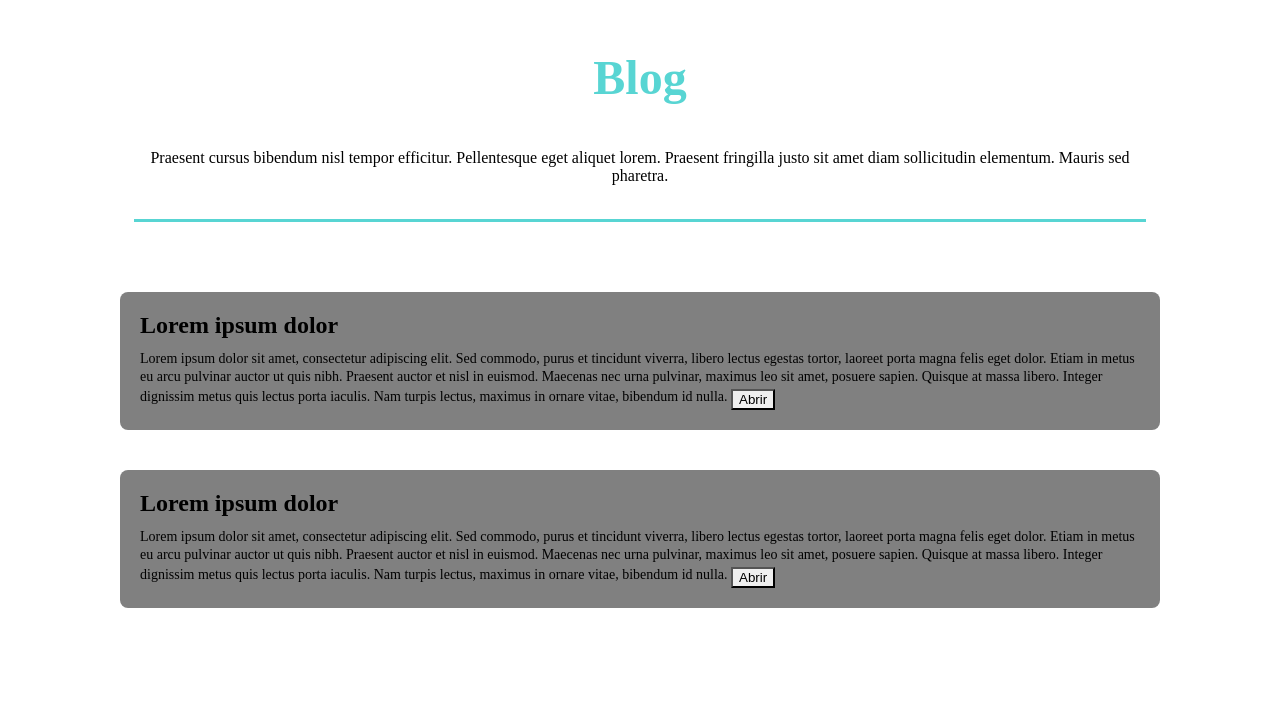
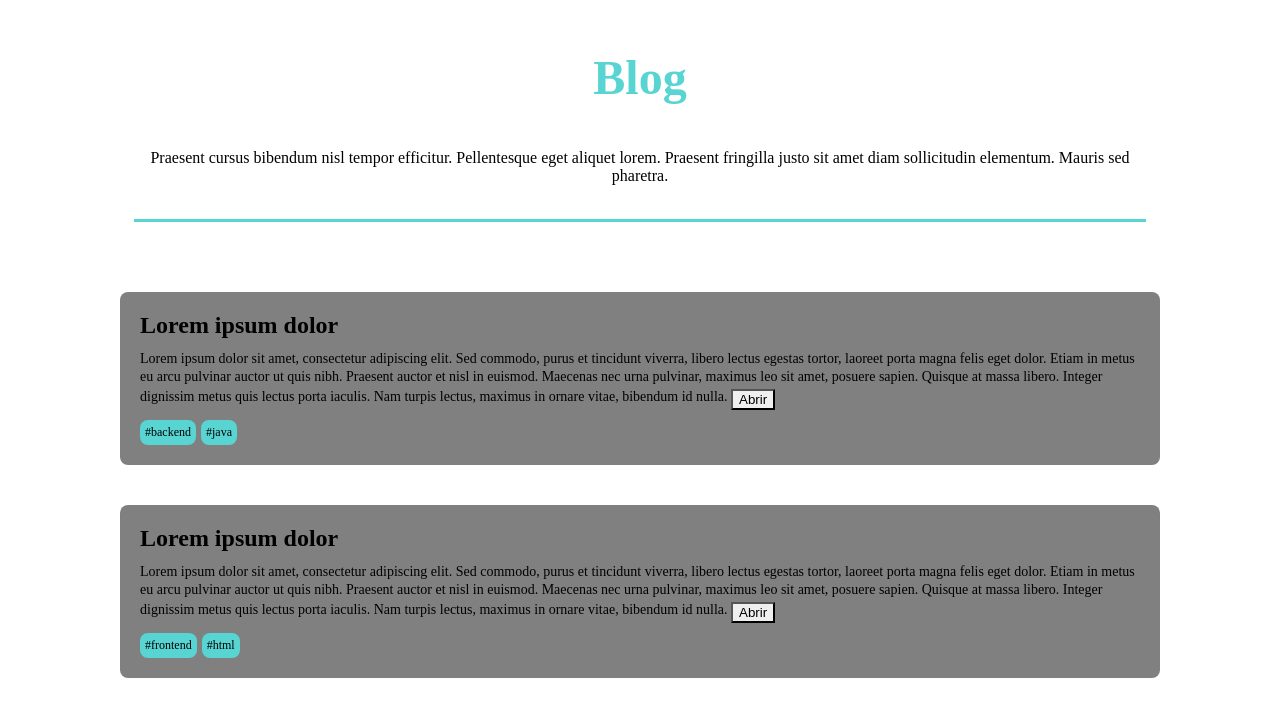
Before and after one commit to chiachio-pedro/easy-freela, a Next.js app in the folder frontend/: page /blog in a window 1280 px wide. Shown: the top 716 px of the page. Built offline with nearby package versions, Linux system fonts and the light colour scheme.

Commit message:
add blog tags and fix indentation

```diff
--- a/frontend/src/pages/blog.tsx
+++ b/frontend/src/pages/blog.tsx
@@ -54,24 +54,55 @@ export default function Blog() {
           </div>
           <span style={{ fontSize: '14px' }}>
             {' '}
-            Lorem ipsum dolor sit amet, consectetur adipiscing elit. Sed
-            commodo, purus et tincidunt viverra, libero lectus egestas tortor,
-            laoreet porta magna felis eget dolor. Etiam in metus eu arcu
-            pulvinar auctor ut quis nibh. Praesent auctor et nisl in euismod.
-            Maecenas nec urna pulvinar, maximus leo sit amet, posuere sapien.
-            Quisque at massa libero. Integer dignissim metus quis lectus porta
-            iaculis. Nam turpis lectus, maximus in ornare vitae, bibendum id
-            nulla.{' '}
+            Lorem ipsum dolor sit amet, consectetur adipiscing elit. Sed commodo, purus et
+            tincidunt viverra, libero lectus egestas tortor, laoreet porta magna felis
+            eget dolor. Etiam in metus eu arcu pulvinar auctor ut quis nibh. Praesent
+            auctor et nisl in euismod. Maecenas nec urna pulvinar, maximus leo sit amet,
+            posuere sapien. Quisque at massa libero. Integer dignissim metus quis lectus
+            porta iaculis. Nam turpis lectus, maximus in ornare vitae, bibendum id nulla.{' '}
           </span>
 
           <Button colorScheme="teal" mt={4} onClick={handleOpen}>
             Abrir
           </Button>
 
+          <div style={{ marginTop: '10px', fontSize: '12px', color: '#666' }}>
+            <span style={{ marginRight: '5px', display: 'inline-block' }}>
+              <div
+                style={{
+                  borderRadius: '8px',
+                  backgroundColor: '#58D5D3',
+                  display: 'flex',
+                  alignItems: 'center',
+                  justifyContent: 'center',
+                  padding: '5px',
+                  color: 'black',
+                }}
+              >
+                #backend
+              </div>
+            </span>
+            <span style={{ marginRight: '5px', display: 'inline-block' }}>
+              <div
+                style={{
+                  borderRadius: '8px',
+                  backgroundColor: '#58D5D3',
+                  display: 'flex',
+                  alignItems: 'center',
+                  justifyContent: 'center',
+                  padding: '5px',
+                  color: 'black',
+                }}
+              >
+                #java
+              </div>
+            </span>
+          </div>
+
           <Modal isOpen={isOpen} onClose={handleClose} size="xl">
             <ModalOverlay />
             <ModalContent style={{ background: '#4e5252', color: 'white', width: '90%', maxWidth: '1200px' }}>
-            <ModalHeader style={{ fontSize: '28px' }}>Lorem ipsum dolor</ModalHeader>
+              <ModalHeader style={{ fontSize: '28px' }}>Lorem ipsum dolor</ModalHeader>
               <ModalCloseButton />
               <ModalBody>
                 Lorem ipsum dolor sit amet, consectetur adipiscing elit. Sed commodo, purus et tincidunt viverra, libero lectus egestas tortor, laoreet porta magna felis eget dolor. Etiam in metus eu arcu pulvinar auctor ut quis nibh. Praesent auctor et nisl in euismod. Maecenas nec urna pulvinar, maximus leo sit amet, posuere sapien. Quisque at massa libero. Integer dignissim metus quis lectus porta iaculis. Nam turpis lectus, maximus in ornare vitae, bibendum id nulla.
@@ -119,24 +150,55 @@ export default function Blog() {
           </div>
           <span style={{ fontSize: '14px' }}>
             {' '}
-            Lorem ipsum dolor sit amet, consectetur adipiscing elit. Sed
-            commodo, purus et tincidunt viverra, libero lectus egestas tortor,
-            laoreet porta magna felis eget dolor. Etiam in metus eu arcu
-            pulvinar auctor ut quis nibh. Praesent auctor et nisl in euismod.
-            Maecenas nec urna pulvinar, maximus leo sit amet, posuere sapien.
-            Quisque at massa libero. Integer dignissim metus quis lectus porta
-            iaculis. Nam turpis lectus, maximus in ornare vitae, bibendum id
-            nulla.{' '}
+            Lorem ipsum dolor sit amet, consectetur adipiscing elit. Sed commodo, purus et
+            tincidunt viverra, libero lectus egestas tortor, laoreet porta magna felis
+            eget dolor. Etiam in metus eu arcu pulvinar auctor ut quis nibh. Praesent
+            auctor et nisl in euismod. Maecenas nec urna pulvinar, maximus leo sit amet,
+            posuere sapien. Quisque at massa libero. Integer dignissim metus quis lectus
+            porta iaculis. Nam turpis lectus, maximus in ornare vitae, bibendum id nulla.{' '}
           </span>
 
           <Button colorScheme="teal" mt={4} onClick={handleOpen}>
             Abrir
           </Button>
 
+          <div style={{ marginTop: '10px', fontSize: '12px', color: '#666' }}>
+            <span style={{ marginRight: '5px', display: 'inline-block' }}>
+              <div
+                style={{
+                  borderRadius: '8px',
+                  backgroundColor: '#58D5D3',
+                  display: 'flex',
+                  alignItems: 'center',
+                  justifyContent: 'center',
+                  padding: '5px',
+                  color: 'black',
+                }}
+              >
+                #frontend
+              </div>
+            </span>
+            <span style={{ marginRight: '5px', display: 'inline-block' }}>
+              <div
+                style={{
+                  borderRadius: '8px',
+                  backgroundColor: '#58D5D3',
+                  display: 'flex',
+                  alignItems: 'center',
+                  justifyContent: 'center',
+                  padding: '5px',
+                  color: 'black',
+                }}
+              >
+                #html
+              </div>
+            </span>
+          </div>
+
           <Modal isOpen={isOpen} onClose={handleClose} size="xl">
             <ModalOverlay />
             <ModalContent style={{ background: '#4e5252', color: 'white', width: '90%', maxWidth: '1200px' }}>
-            <ModalHeader style={{ fontSize: '28px' }}>Lorem ipsum dolor</ModalHeader>
+              <ModalHeader style={{ fontSize: '28px' }}>Lorem ipsum dolor</ModalHeader>
               <ModalCloseButton />
               <ModalBody>
                 Lorem ipsum dolor sit amet, consectetur adipiscing elit. Sed commodo, purus et tincidunt viverra, libero lectus egestas tortor, laoreet porta magna felis eget dolor. Etiam in metus eu arcu pulvinar auctor ut quis nibh. Praesent auctor et nisl in euismod. Maecenas nec urna pulvinar, maximus leo sit amet, posuere sapien. Quisque at massa libero. Integer dignissim metus quis lectus porta iaculis. Nam turpis lectus, maximus in ornare vitae, bibendum id nulla.
```
